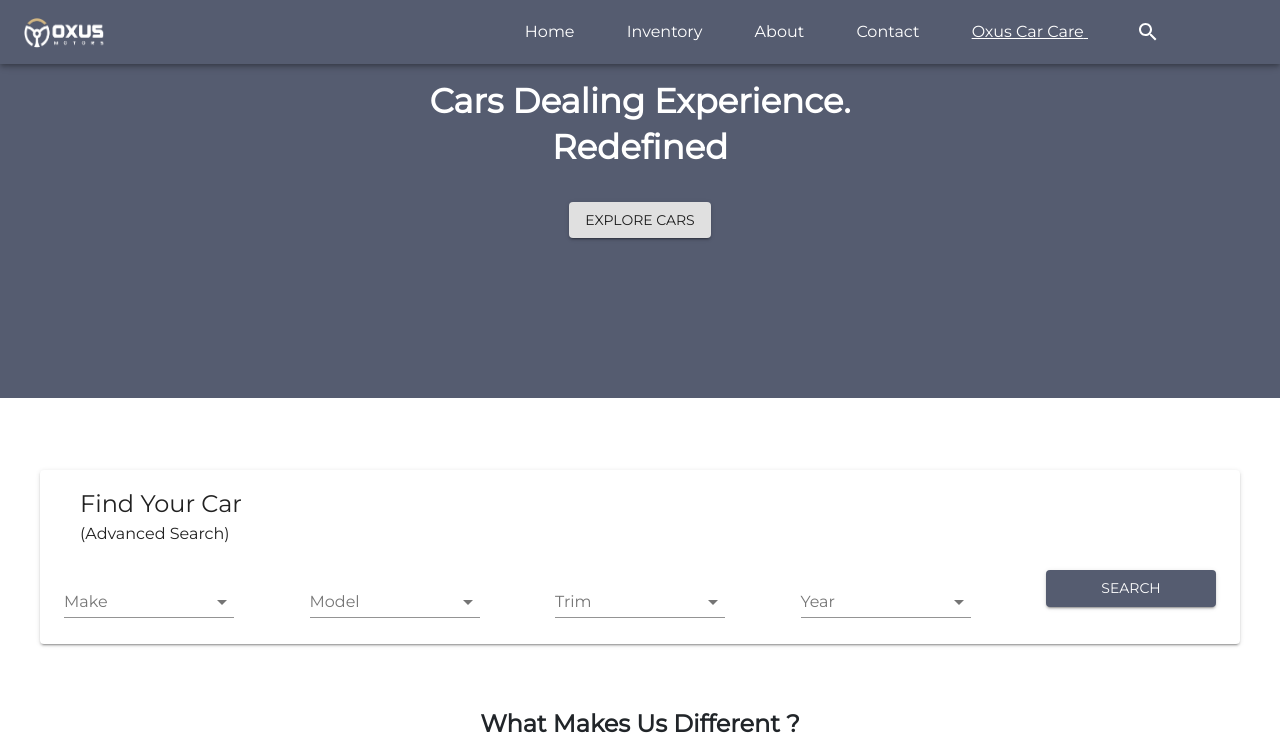
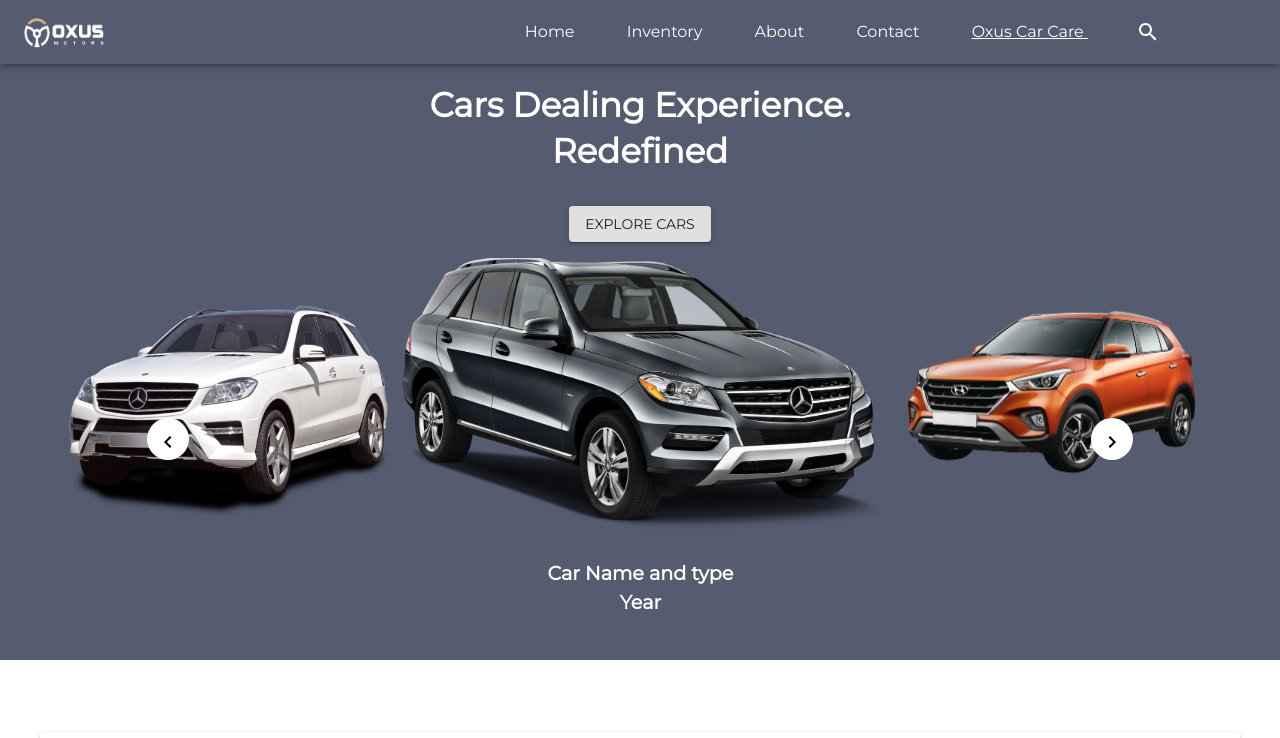
Before and after one commit to aysha30/Oxus_Motor, a React (Create React App) app: page / in a window 1280 px wide. Shown: the top 738 px of the page. Built offline with nearby package versions, Linux system fonts and the light colour scheme.

Commit message:
home carousel

```diff
--- a/src/components/Home.js
+++ b/src/components/Home.js
@@ -30,6 +30,7 @@ import img3 from "../assets/car4.png";
 import Slider from "react-slick"
 import CssBaseline from "@material-ui/core/CssBaseline";
 import RecentInOxus from "./recent";
+import ExploreCar from "./exploreCar";
 
 
 
@@ -83,20 +84,20 @@ export default function Home() {
    return (
       <React.Fragment>
          <Navbar />
-         <Box bgcolor="primary.main" color="white" mt={7}>
+         <Box bgcolor="primary.main" color="white" style={{height: "600px", marginTop:"60px"}}>
             <Container maxWidth="lg">
                <Typography variant="h4" align="center">
                   <Grid container>
                      <Grid item xs={12} sm={3}></Grid>
                      <Grid item xs={12} sm={6}>
-                        <Box mt={3} fontWeight="fontWeightBold">
+                        <Box pt={3} fontWeight="fontWeightBold">
                            {" "}
                            Cars Dealing Experience.
                         </Box>
                         <Box p={0.5} fontWeight="fontWeightBold">
                            Redefined
                         </Box>
-                        <Box mt={3}>
+                        <Box pt={3}>
                            <Button variant="contained">
                               <Typography color="white" variant="button">
                                  Explore Cars
@@ -107,7 +108,7 @@ export default function Home() {
                      <Grid item xs={12} sm={3}></Grid>
                   </Grid>
                   <Box >
-
+                  <ExploreCar />
                      {/* <Carousel breakPoints={breakPoints}>
                         <img
                            className={classes.img}
--- /dev/null
+++ b/src/components/explore.css
@@ -0,0 +1,57 @@
+@import "~slick-carousel/slick/slick.css";
+@import "~slick-carousel/slick/slick-theme.css";
+
+.sl img {
+  width: 30rem;
+  margin: 0;
+  height: auto;
+  align-self: center;
+}
+
+.sl {
+  transform: scale(0.8);
+  transition: transform 300ms;
+}
+
+.acSlide img {
+  margin: 0;
+  width: 30rem;
+  height: auto;
+  align-self: center;
+  /* max-height: max-content; */
+}
+
+.acSlide {
+  transform: scale(1.2);
+}
+
+.arr {
+  background-color: #fff;
+  color: #000;
+  position: absolute;
+  cursor: pointer;
+  z-index: 10;
+}
+
+.arr svg {
+  transition: color 300ms;
+}
+
+.arrow svg:hover {
+  color: #bcbcbd;
+  align-self: center;
+}
+
+.nxt {
+  right: 10%;
+  top: 40%;
+  padding-inline: 9px;
+  border-radius: 25px;
+}
+
+.prv {
+  left: 10%;
+  top: 40%;
+  padding-inline: 9px;
+  border-radius: 25px;
+}
--- /dev/null
+++ b/src/components/exploreCar.js
@@ -0,0 +1,118 @@
+import React from 'react'
+import Slider from "react-slick";
+import {
+   Box,
+   Typography,
+   useMediaQuery
+} from '@material-ui/core';
+import { makeStyles, useTheme } from "@material-ui/core/styles";
+import KeyboardArrowRightIcon from '@material-ui/icons/KeyboardArrowRight';
+import KeyboardArrowLeftIcon from '@material-ui/icons/KeyboardArrowLeft';
+import img1 from "../assets/card2.png";
+import img2 from "../assets/car3.png";
+import img3 from "../assets/car4.png";
+import './explore.css';
+
+
+const useStyles = makeStyles((theme) => ({
+   root: {
+      width: "100%",
+      paddingTop: "1rem",
+      height: "600px"
+      // height: "",
+      // paddingBottom: "100px",
+      // alignContent: "center"
+   }
+
+
+}))
+
+const images = [img1, img2, img3, img1, img2, img3];
+
+function ExploreCar() {
+
+   const classes = useStyles();
+   const theme = useTheme();
+   const matches = useMediaQuery(theme.breakpoints.down("xs"));
+
+   const NextArrow = ({ onClick }) => {
+      return (
+         <div className="arr nxt" onClick={onClick}>
+            <KeyboardArrowRightIcon />
+         </div>
+      )
+   }
+
+   const PrevArrow = ({ onClick }) => {
+      return (
+         <div className="arr prv" onClick={onClick}>
+            <KeyboardArrowLeftIcon />
+         </div>
+      )
+   }
+
+   const [imageIndex, setImageIndex] = React.useState(0);
+
+   var settings = {
+      centerMode: true,
+      infinite: true,
+      centerPadding: 0,
+      slidesToShow: 3,
+      speed: 300,
+      autoplay: true,
+      autoplaySpeed: 3000,
+      lazyLoad: true,
+      adaptiveHeight: false,
+      // dots: true,
+      nextArrow: <NextArrow />,
+      prevArrow: <PrevArrow />,
+      beforeChange: (current, next) => setImageIndex(next),
+      responsive: [
+         {
+            breakpoint: 1024,
+            settings: {
+               slidesToShow: 3,
+               slidesToScroll: 1,
+               infinite: true,
+            }
+         },
+         // {
+         //    breakpoint: 600,
+         //    settings: {
+         //       slidesToShow: 2,
+         //       slidesToScroll: 1,
+         //       initialSlide: 2
+         //    }
+         // },
+         {
+            breakpoint: 480,
+            settings: {
+               slidesToShow: 1,
+               slidesToScroll: 1
+            }
+         }
+      ]
+   };
+   return (
+      <div className={classes.root}>
+         <Slider {...settings} style={{height: "400px"}}>
+            {images.map((ig, idx) => (
+               <div className={idx === imageIndex ? "sl acSlide" : "sl"}>
+                  <Box alignSelf="center">
+                     <img src={ig} alt={ig} />
+
+                  </Box>
+                  {(idx === imageIndex) ?
+                        <Typography align="center">
+                        <Box fontWeight="fontWeightBold"> Car Name and type <br/> Year<br/> <br/>{" " }</Box>
+
+                        </Typography>
+                     : ""}
+               </div>
+            ))}
+         </Slider>
+      </div>
+   )
+}
+
+export default ExploreCar;
--- /dev/null
+++ b/src/exploreCar.css
@@ -0,0 +1,44 @@
+@import "~slick-carousel/slick/slick.css";
+@import "~slick-carousel/slick/slick-theme.css";
+
+.slide img {
+  width: 20rem;
+  margin: 0 auto;
+}
+
+.slide {
+  transform: scale(0.7);
+  transition: transform 300ms;
+  opacity: 0.9;
+}
+
+.activeSlide {
+  transform: scale(1.1);
+  opacity: 1;
+}
+
+.arrow {
+  /* background-color: #fff; */
+  color: #000;
+  position: absolute;
+  cursor: pointer;
+  z-index: 10;
+}
+
+/* .arrow svg {
+  transition: color 300ms;
+} */
+
+/* .arrow svg:hover {
+  color: #000;
+} */
+
+.next {
+  right: 20%;
+  top: 40%;
+}
+
+.prev {
+  left: 10%;
+  top: 50%;
+}
```
Also changed, not shown: src/assets/car3.png, src/assets/car4.png.
